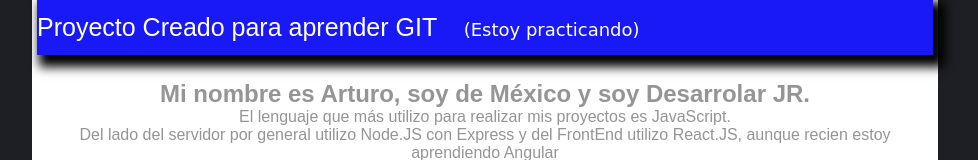
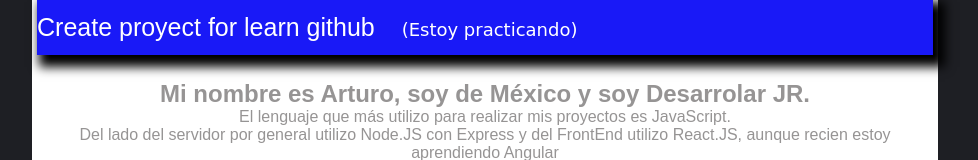
Before and after one commit to Arthurjim/Aprendiendo-GIT, a plain HTML site: page index.html in a window 1280 px wide. Shown: the top 160 px of the page, without its empty margins (155-1133 px from the left). Drawn offline with Linux system fonts and the light colour scheme.

Commit message:
I know english

```diff
--- a/index.html
+++ b/index.html
@@ -11,7 +11,7 @@
  <div class="container">
     <div class="header">
       <p>
-        Proyecto Creado para aprender GIT
+        Create proyect for learn github
         <span>
 
           (Estoy practicando)
```
